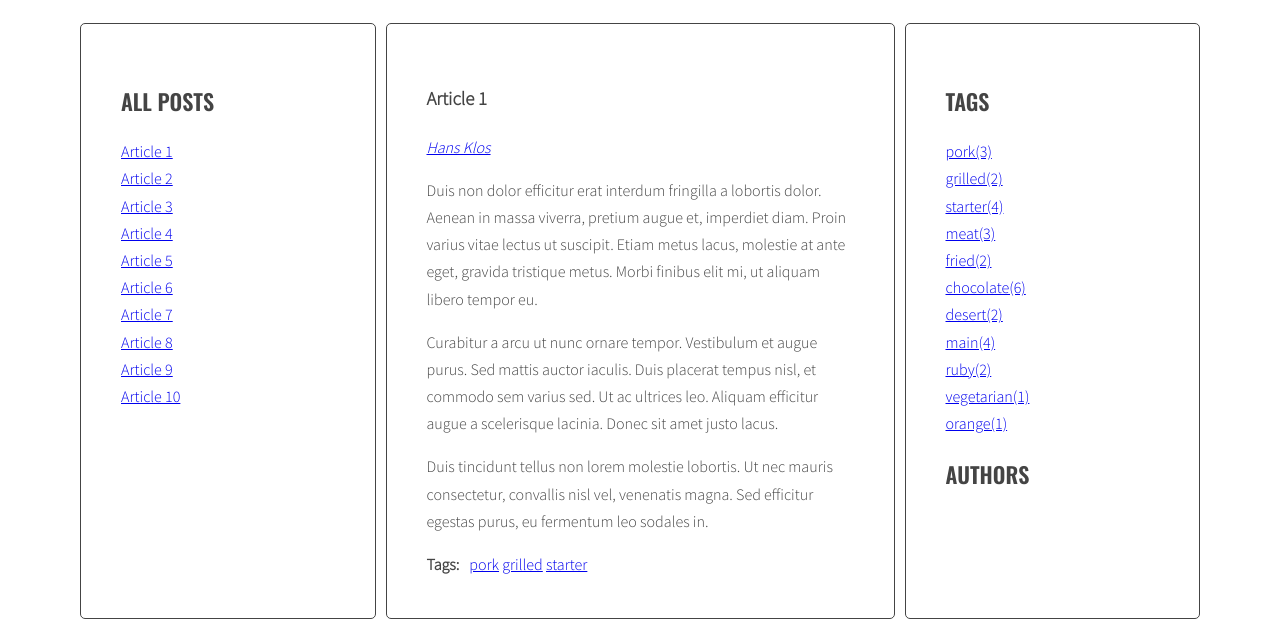
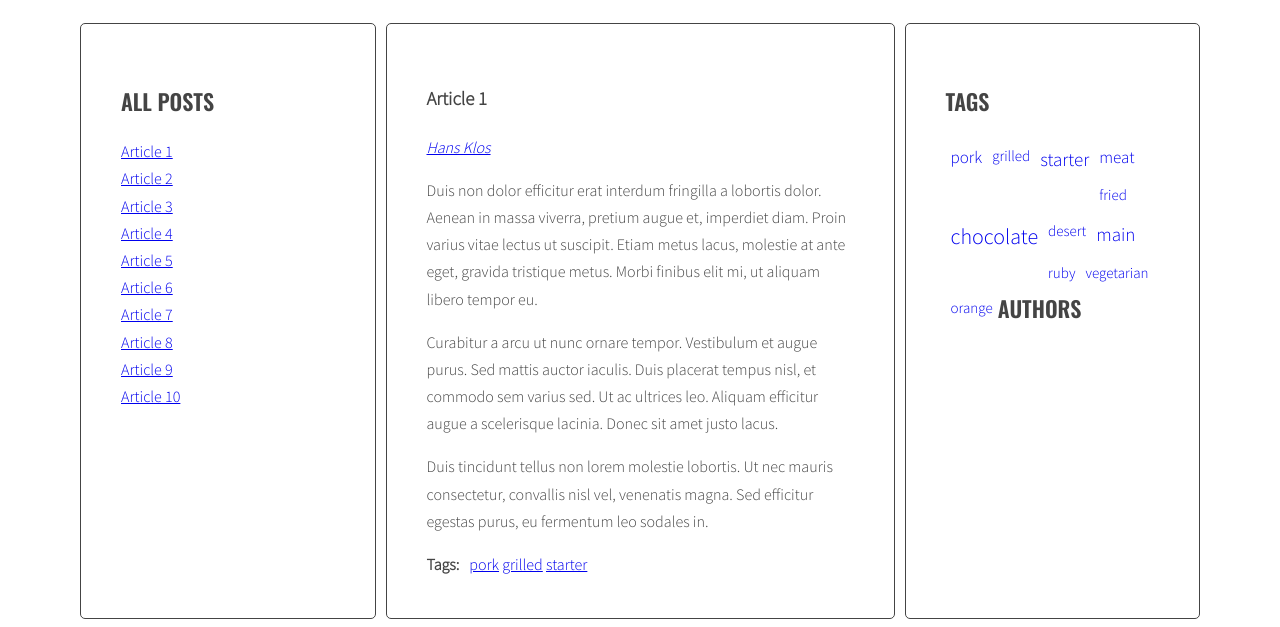
Before and after one commit to sbjohansen/javascript-blog, a website: page index.html in a window 1280 px wide. Shown: the part 220-847 px from the top of the page. Drawn offline with nearby package versions, Linux system fonts and the light colour scheme.

Commit message:
ADD tags cloud in sidebar / basic styling

```diff
--- a/index.html
+++ b/index.html
@@ -64,7 +64,7 @@
                 </div>
                 <div class="post-tags">
                   <p><strong>Tags:</strong></p>
-                  <ul class="list list-horizontal">
+                  <ul class="list list-horizontal tags-list">
 
                   </ul>
                 </div>
@@ -166,7 +166,7 @@
                 </div>
                 <div class="post-tags">
                   <p><strong>Tags:</strong></p>
-                  <ul class="list list-horizontal">
+                  <ul class="list list-horizontal ">
                     <li><a href="#">news</a></li>
                     <li><a href="#">tutorials</a></li>
                   </ul>
@@ -195,6 +195,7 @@
               <ul class="list tags">
 
               </ul>
+
               <h2 class="section-title">Authors</h2>
               <ul class="list authors">
 
--- a/js/script.js
+++ b/js/script.js
@@ -30,7 +30,9 @@ const optArticleSelector = '.post',
   optTitleListSelector = '.titles',
   optArticleTagsSelector = '.post-tags .list',
   optArticleAuthorSelector = '.post-author',
-  optTagsListSelector = '.tags.list';
+  optTagsListSelector = '.tags.list',
+  optCloudClassCount = 5,
+  optCloudClassPrefix = 'tag-size-';
 
 function generateTitleLinks(customSelector = ''){
   /*[DONE] remove contents of titleList */
@@ -61,10 +63,31 @@ function generateTitleLinks(customSelector = ''){
 generateTitleLinks();
 
 
+/* tags count */
+
+function calculateTagsParams (tags) {
+const params = {max: 0, min: 99999}
+for(let tag in tags){
+  params.max = Math.max(tags[tag], params.max);
+  params.min = Math.min(tags[tag], params.max);
+}
+return params;
+}
+
+function calculateTagClass(count, params) {
+  const normalizedCount = count - params.min;
+  const normalizedMax = params.max - params.min;
+  const percentage = normalizedCount / normalizedMax;
+  const classNumber = Math.floor( percentage * (optCloudClassCount - 1) + 1 );
+  return optCloudClassPrefix + classNumber;
+}
+
+
+
 /*GENERATE TAGS*/
 
 function generateTags() {
-  /* [NEW] create a new variable allTags with an empty object */
+  /* [DONE] create a new variable allTags with an empty object */
   let allTags = {};
   /* [DONE]find all articles */
   const articles = document.querySelectorAll(optArticleSelector);
@@ -84,9 +107,9 @@ function generateTags() {
         const tagHTML = '<li><a href="#tag-' + tag + '"><span>' + tag + '</span></a></li>';
         /* [DONE] add generated code to html variable */
         html = html + ' ' + tagHTML;
-        /* [NEW] check if this link is NOT already in allTags */
+        /* [DONE] check if this link is NOT already in allTags */
         if(!allTags[tag]) {
-        /* [NEW] add tag to allTags object */
+        /* [DONE] add tag to allTags object */
         allTags[tag] = 1;
         } else {
           allTags[tag]++;
@@ -98,19 +121,22 @@ function generateTags() {
     tagsList.innerHTML = html;
     /* [DONE] END LOOP: for every article: */
     }
-  /* [NEW] find list of tags in right column */
+  /* [DONE] find list of tags in right column */
   const tagList = document.querySelector(optTagsListSelector);
-  /* [NEW] create variable for all links HTML code */
+  /* [DONE] create variable for all links HTML code */
   let allTagsHTML = '';
-  /* [NEW] START LOOP: for each tag in allTags: */
+
+  /*tagsParam calculation*/
+  const tagsParam = calculateTagsParams(allTags);
+  /* [DONE] START LOOP: for each tag in allTags: */
     for(let tag in allTags){
-    /* [NEW] generate code of a link and add it to allTagsHTML */
-    allTagsHTML += '<li><a href="#tag-' + tag + '"><span>' + tag + '(' + allTags[tag] + ')' + '</span></a></li>';
-    /* [NEW] END LOOP: for each tag in allTags: */
+    /* [DONE] generate code of a link and add it to allTagsHTML */
+    const tagLinkHTML = '" class="' + calculateTagClass(allTags[tag], tagsParam);
+    allTagsHTML += '<li><a href="#tag-' + tag + tagLinkHTML + '">' + tag + ' ' + '</a></li>';
+    /* [DONE] END LOOP: for each tag in allTags: */
     }
-  /*[NEW] add HTML from allTagsHTML to tagList */
+  /*[DONE] add HTML from allTagsHTML to tagList */
   tagList.innerHTML = allTagsHTML;
-  console.log(allTags);
 }
 generateTags();
 
@@ -154,7 +180,7 @@ function addClickListenersToTags(){
     /*[DONE] END LOOP: for each link */
     }
 
-    /*ARTICLE FILTER FOR TAGS LIST*/
+    /*[DONE] ARTICLE FILTER FOR TAGS LIST*/
     const tagLinksList = document.querySelectorAll('.list.tags a');
     /*[DONE] START LOOP: for each link */
     for (let tagLink of tagLinksList) {
--- a/sass/style.scss
+++ b/sass/style.scss
@@ -118,3 +118,36 @@ body {
     margin: 0 10px 0 0;
   }
 }
+
+.tag-size-1 {
+  font-size: 15px;
+  text-decoration: none;
+}
+
+.tag-size-2 {
+  font-size: 17px;
+
+}
+
+.tag-size-3 {
+  font-size: 19px;
+
+}
+
+.tag-size-4 {
+  font-size: 21px;
+
+}
+
+.tag-size-5 {
+  font-size: 22px;
+
+}
+
+.tags a {
+  display: inline;
+  text-decoration: none;
+
+  float: left;
+  margin: 5px;
+}
```
Also changed, not shown: css/style.css, 1 other file.
